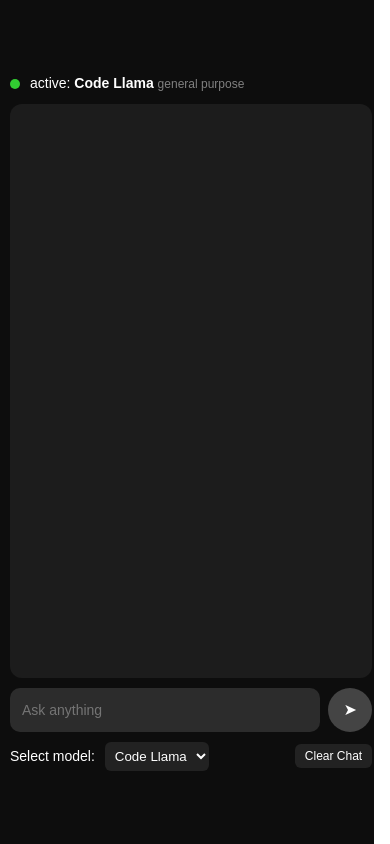
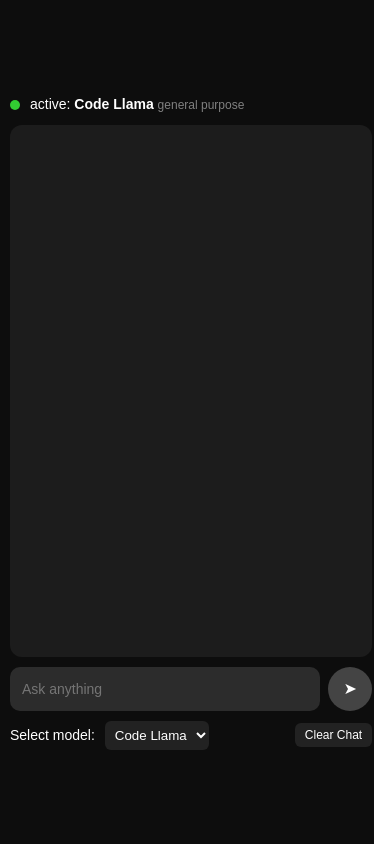
Before and after one commit to phani-tmp/Adabot, a React (Vite) app in the folder my-ada-app/: page / in a window 390 px wide. Built offline with nearby package versions, Linux system fonts and the light colour scheme.

Commit message:
fourth commit

```diff
--- a/my-ada-app/src/App.css
+++ b/my-ada-app/src/App.css
@@ -151,7 +151,7 @@ body, html {
   }
 
   .app-container {
-    height: 85vh;
+    height: 80vh;
     width: 98vw;
     padding: 10px; /* Reduced padding for mobile */
     overflow: hidden;
```
